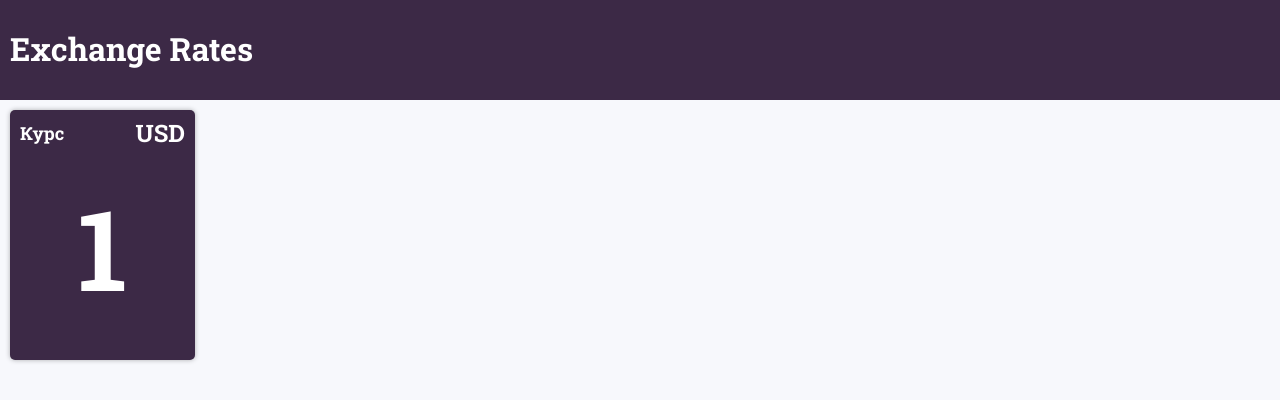
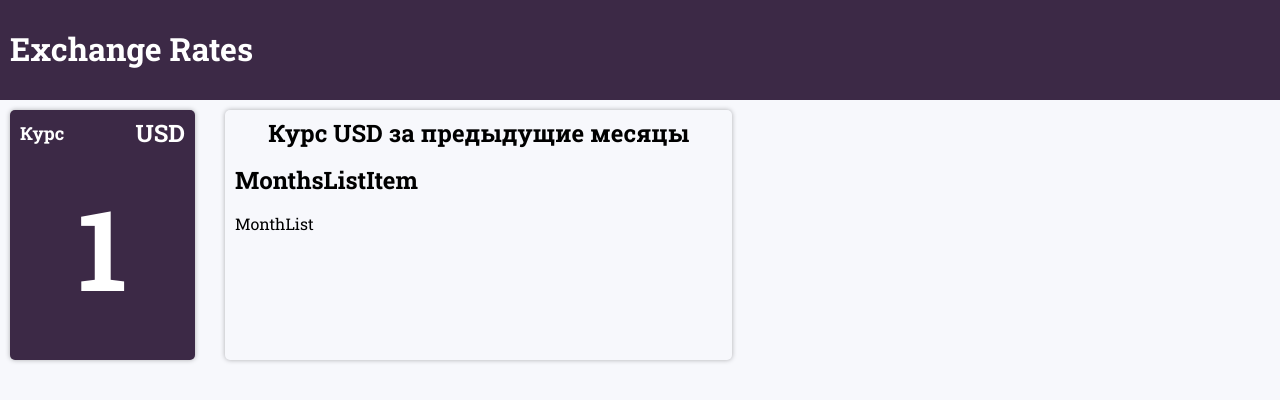
Before and after one commit to dvnikolaev/react-exchange-rates, a React (Create React App) app: page / in a window 1280 px wide. Shown: the top 400 px of the page. Built offline with nearby package versions, Linux system fonts and the light colour scheme.

Commit message:
feat: add historyWorths

```diff
--- a/src/components/Main.js
+++ b/src/components/Main.js
@@ -2,11 +2,13 @@ import React from "react";
 
 import "../assets/stylesheets/Main.css";
 import BaseRate from "./Base/BaseRate";
+import HistoryWorths from "./HistoryWorths";
 
 const Main = () => {
   return (
     <main className="page-main">
       <BaseRate />
+      <HistoryWorths />
     </main>
   );
 };
```
